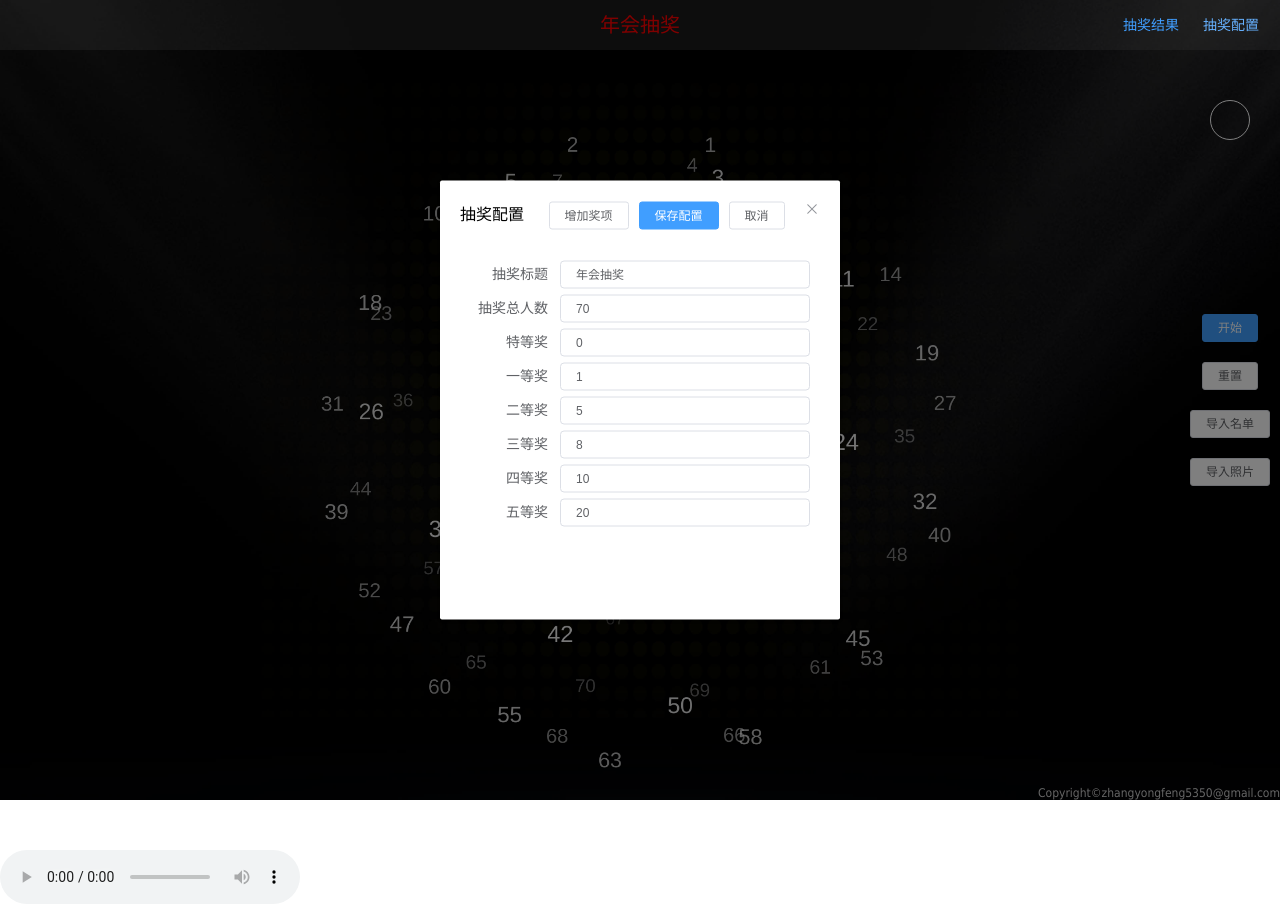
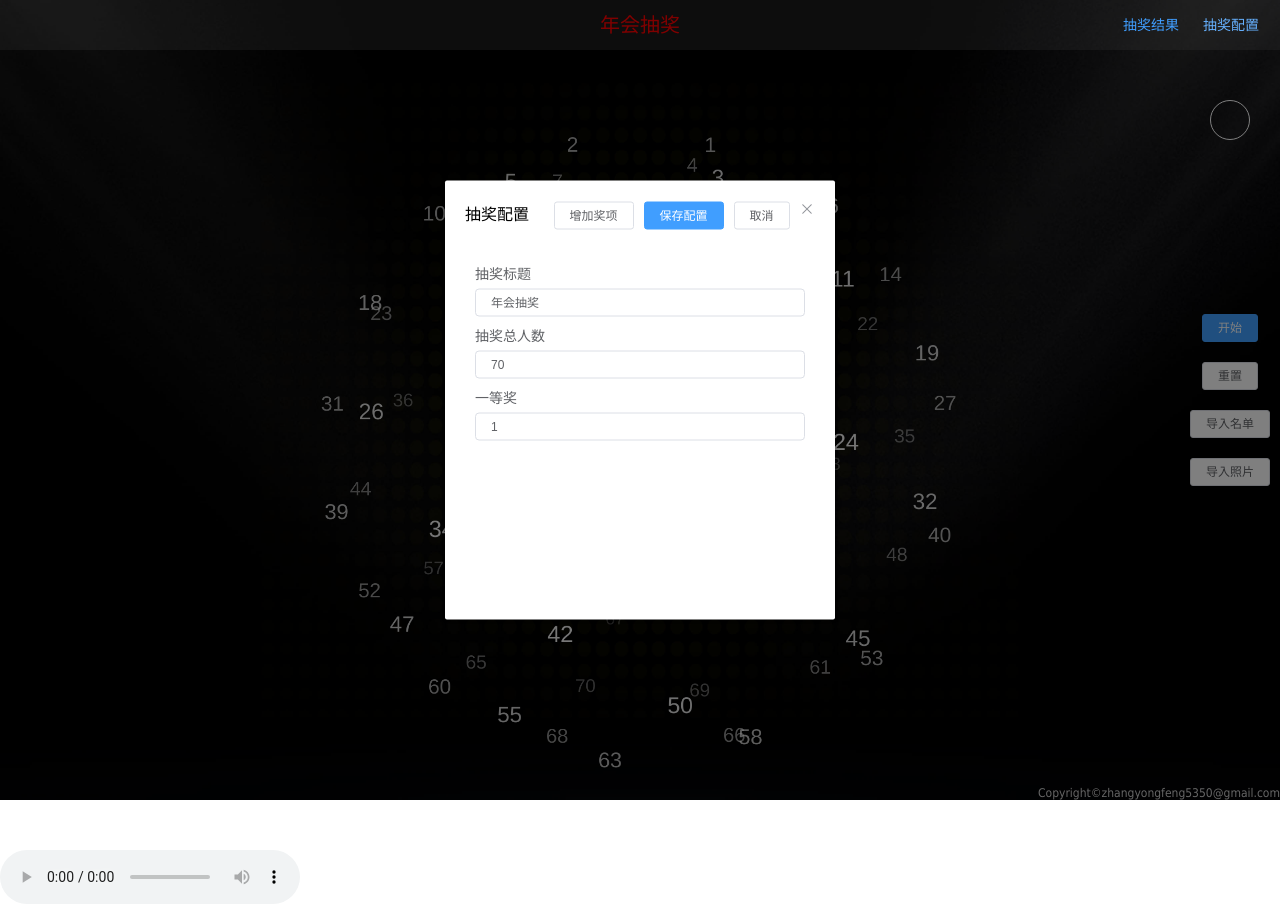
Before and after one commit to vitozyf/lucky-draw, a Vue app: page /#/ in a window 1280 px wide. Both pictures are taken after a click on the button "抽奖配置". Built offline with nearby package versions, Linux system fonts and the light colour scheme; a small style sheet from the web is missing.

Commit message:
删除默认配置

```diff
--- a/src/components/LotteryConfig.vue
+++ b/src/components/LotteryConfig.vue
@@ -2,7 +2,7 @@
   <el-dialog
     :visible="visible"
     :append-to-body="true"
-    width="400px"
+    width="390px"
     @close="$emit('update:visible', false)"
     class="c-LotteryConfig"
   >
@@ -19,7 +19,7 @@
       >
     </div>
     <div class="container">
-      <el-form ref="form" :model="form" label-width="90px" size="mini">
+      <el-form ref="form" :model="form" size="mini">
         <el-form-item label="抽奖标题">
           <el-input v-model="form.name"></el-input>
         </el-form-item>
@@ -31,14 +31,6 @@
             :step="1"
           ></el-input>
         </el-form-item>
-        <el-form-item label="特等奖">
-          <el-input
-            type="number"
-            v-model="form.specialAward"
-            :min="0"
-            :step="1"
-          ></el-input>
-        </el-form-item>
         <el-form-item label="一等奖">
           <el-input
             type="number"
@@ -47,39 +39,6 @@
             :step="1"
           ></el-input>
         </el-form-item>
-        <el-form-item label="二等奖">
-          <el-input
-            type="number"
-            v-model="form.secondPrize"
-            :min="0"
-            :step="1"
-          ></el-input>
-        </el-form-item>
-        <el-form-item label="三等奖">
-          <el-input
-            type="number"
-            v-model="form.thirdPrize"
-            :min="0"
-            :step="1"
-          ></el-input>
-        </el-form-item>
-        <el-form-item label="四等奖">
-          <el-input
-            type="number"
-            v-model="form.fourthPrize"
-            :min="0"
-            :step="1"
-          ></el-input>
-        </el-form-item>
-        <el-form-item label="五等奖">
-          <el-input
-            type="number"
-            v-model="form.fifthPrize"
-            :min="0"
-            :step="1"
-          ></el-input>
-        </el-form-item>
-
         <el-form-item
           :label="newitem.name"
           v-for="newitem in storeNewLottery"
--- a/src/helper/algorithm.js
+++ b/src/helper/algorithm.js
@@ -15,6 +15,10 @@
 	}
 */
 
+export function generateArray(start, end) {
+  return Array.from(new Array(end + 1).keys()).slice(start);
+}
+
 /**
  * 取范围内随机整数
  * @param {number} minNum
@@ -30,13 +34,8 @@ export function randomNum(minNum = 1, maxNum) {
  * @param {number} num 本次抽取人数
  */
 export function luckydrawHandler(total, won = [], num) {
-  const peolist = [];
-  for (let i = 1; i <= total; i++) {
-    peolist.push(i);
-  }
-
+  const peolist = generateArray(1, Number(total));
   const wons = won;
-
   const res = [];
   for (let j = 0; j < num; j++) {
     const nodraws = peolist.filter(item => !wons.includes(item));
--- a/src/helper/index.js
+++ b/src/helper/index.js
@@ -40,25 +40,9 @@ export const listField = 'list'; // 名单
 export function conversionCategoryName(key) {
   let name = '';
   switch (key) {
-    case 'specialAward':
-      name = '特等奖';
-      break;
     case 'firstPrize':
       name = '一等奖';
       break;
-    case 'secondPrize':
-      name = '二等奖';
-      break;
-    case 'thirdPrize':
-      name = '三等奖';
-      break;
-    case 'fourthPrize':
-      name = '四等奖';
-      break;
-    case 'fifthPrize':
-      name = '五等奖';
-      break;
-
     default:
       break;
   }
--- a/src/store/index.js
+++ b/src/store/index.js
@@ -14,20 +14,10 @@ export default new Vuex.Store({
     config: {
       name: '年会抽奖',
       number: 70,
-      specialAward: 0,
-      firstPrize: 1,
-      secondPrize: 5,
-      thirdPrize: 8,
-      fourthPrize: 10,
-      fifthPrize: 20
+      firstPrize: 1
     },
     result: {
-      specialAward: [],
-      firstPrize: [],
-      secondPrize: [],
-      thirdPrize: [],
-      fourthPrize: [],
-      fifthPrize: []
+      firstPrize: []
     },
     newLottery: [],
     list: [],
@@ -38,12 +28,7 @@ export default new Vuex.Store({
       state.config = {
         name: '年会抽奖',
         number: 70,
-        specialAward: 0,
-        firstPrize: 1,
-        secondPrize: 5,
-        thirdPrize: 8,
-        fourthPrize: 10,
-        fifthPrize: 20
+        firstPrize: 1
       };
       state.newLottery = [];
     },
@@ -55,32 +40,17 @@ export default new Vuex.Store({
     },
     setClearResult(state) {
       state.result = {
-        specialAward: [],
-        firstPrize: [],
-        secondPrize: [],
-        thirdPrize: [],
-        fourthPrize: [],
-        fifthPrize: []
+        firstPrize: []
       };
     },
     setClearStore(state) {
       state.config = {
         name: '年会抽奖',
         number: 70,
-        specialAward: 0,
-        firstPrize: 1,
-        secondPrize: 5,
-        thirdPrize: 8,
-        fourthPrize: 10,
-        fifthPrize: 20
+        firstPrize: 1
       };
       state.result = {
-        specialAward: [],
-        firstPrize: [],
-        secondPrize: [],
-        thirdPrize: [],
-        fourthPrize: [],
-        fifthPrize: []
+        firstPrize: []
       };
       state.newLottery = [];
       state.list = [];
```
